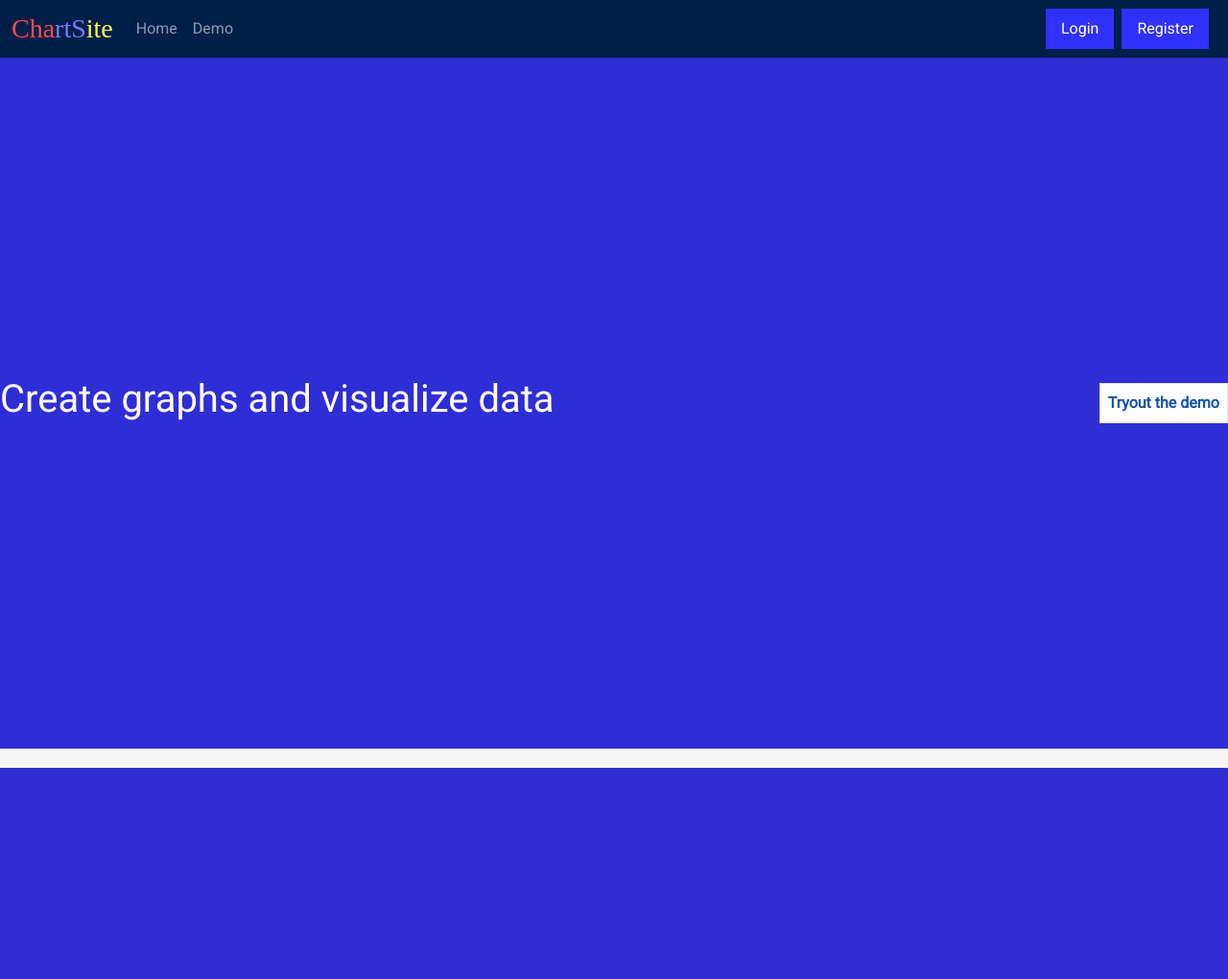
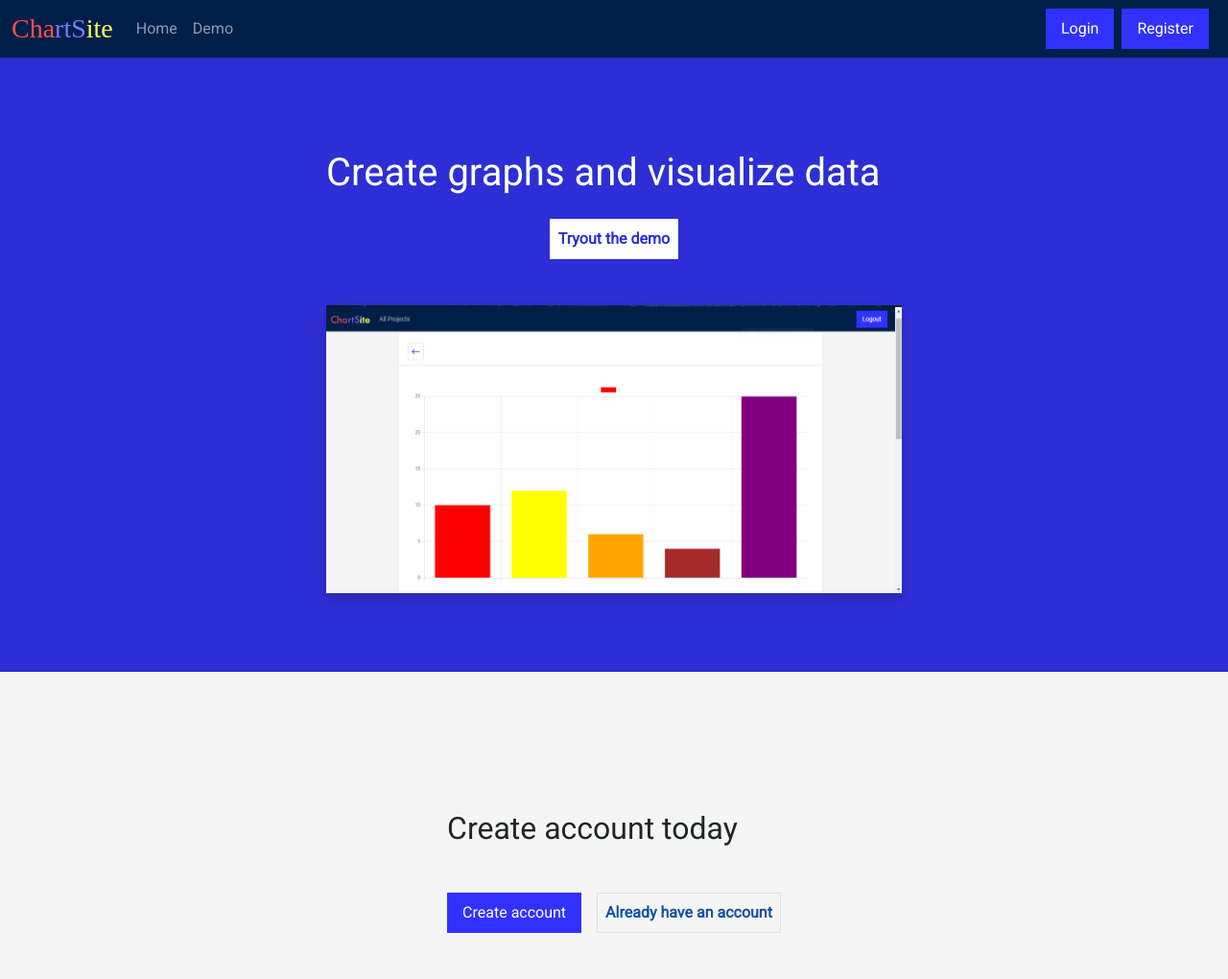
Before and after one commit to febinfiros/chart-site, a Django app: page / in a window 1280 px wide. Shown: the whole page at 96% size. Before the commit the page ends 800 px from the top, so only its background shows below. Run offline with Django 3.2, Linux system fonts and the light colour scheme.

Commit message:
added front page

```diff
--- a/chartapp/static/chartapp/projectList.js
+++ b/chartapp/static/chartapp/projectList.js
@@ -12,7 +12,7 @@
     let cln = box.cloneNode(true);
     cln.style.display = 'flex';
     cln.getElementsByTagName('a')[0].innerHTML = objectList[x]['fields']['name'];
-    cln.getElementsByTagName('a')[0].href = location.href.split('/')[0] + 'projects/' + objectList[x]['pk']
+    cln.getElementsByTagName('a')[0].href = location.href.split('/')[0] + objectList[x]['pk']
     cln.getElementsByClassName('btn-outline-primary')[0].value = objectList[x]['pk'];
     cln.getElementsByClassName('btn-outline-danger')[0].value = objectList[x]['pk'];
     parentBox.appendChild(cln);
--- a/chartapp/templates/chartapp/base.html
+++ b/chartapp/templates/chartapp/base.html
@@ -18,7 +18,7 @@
 
     <nav class="navbar shadow-sm navbar-expand-sm navbar-dark sticky-top" style="background-color: #001f48;">
       <div class="container-fluid">
-        <a class="navbar-brand" href="{% url 'all-projects' %}">
+        <a class="navbar-brand" href="{% url 'home' %}">
           <div class="d-flex">
             <h3 style="color:rgb(253, 78, 78);">Cha</h3>
             <h3 style="color: rgb(121, 121, 250);">rtS</h3>
--- a/chartapp/templates/chartapp/home.html
+++ b/chartapp/templates/chartapp/home.html
@@ -1,23 +1,56 @@
 {% extends 'chartapp/base.html' %}
+
+{% load static %}
 
 {% block title %} ChartSite {% endblock %}
 
 {% block content %}
-  <div class="d-flex justify-content-center align-items-center back">
-      <h1 class="me-auto text-white">
+  <div class="d-flex justify-content-center back">
+    <div class="mt-5">
+      <h1 class="text-white mt-5">
         Create graphs and visualize data
       </h1>
-      <button class="ms-auto btn second-btn border pe-2 ps-2 bg-white">
-        <a href="{% url 'tryout' %}" class="text-decoration-none">
-          Tryout the demo
-        </a>
-      </button>
+      <div class="d-flex justify-content-center mt-4">
+        <button class="btn second-btn p-2 bg-white">
+          <a href="{% url 'tryout' %}" class="text-decoration-none" style="color: rgb(46 46 214);">
+            Tryout the demo
+          </a>
+        </button>
+      </div>
+      <div class="mt-5 shadow">
+        <img src="{% static 'chartapp/Capture.PNG' %}" height="300" width='600'>
+      </div>
+    </div>
+  </div>
+  <div class="d-flex justify-content-center align-items-center mt-5">
+    <div class="mt-5 mb-5">
+      <h2 class="mt-5">
+        Create account today
+      </h2>
+      <div class="d-flex justify-content-center mt-5">
+        <button class="btn btn-primary me-3">
+          <a href="{% url 'signup' %}" class="text-decoration-none text-white">
+            Create account
+          </a>
+        </button>
+        <button class="btn second-btn p-2 border">
+          <a href="{% url 'login' %}" class="text-decoration-none">
+            Already have an account
+          </a>
+        </button>
+      </div>
+    </div>
   </div>
   <style>
+    html {
+      height: 100%;
+    }
+    body {
+      height: 100%;
+    }
     .back {
       background-color: rgb(46 46 214);
-      position: absolute;
-      height: 90%;
+      height: 80%;
       width: 100%;
     }
   </style>
--- a/user/templates/registration/login.html
+++ b/user/templates/registration/login.html
@@ -34,7 +34,7 @@
             </div>
             <div class="d-flex mt-5 p-2 align-content-center">
               <a class="text-decoration-none form-label m-0 pt-2" href="{% url 'password_reset' %}">Forgot password?</a>
-              <a class="ms-auto btn second-btn border text-decoration-none" href="{% url 'signup' %}">
+              <a class="ms-auto btn second-btn border p-2 text-decoration-none" href="{% url 'signup' %}">
                 Register
               </a>
               <button class="btn btn-primary ms-2" type="submit">Login</button>
```
Also changed, not shown: chartapp/static/chartapp/Capture.PNG (added).
